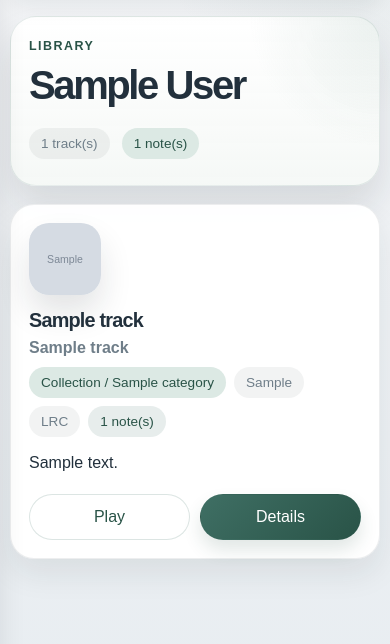
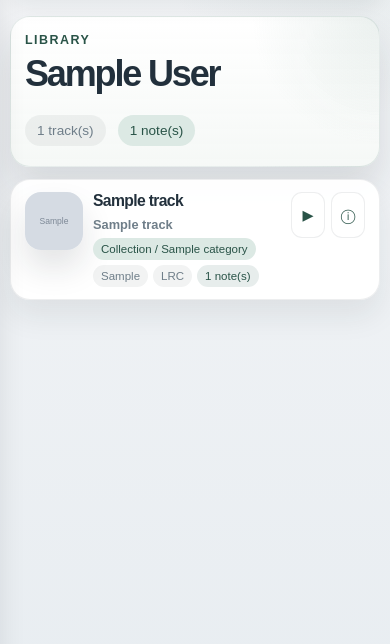
Before and after one commit to ZhehuaZhu/moments-library, a Flask app: page /music in a window 390 px wide. Shown: the part 144-788 px from the top of the page. Run offline with Flask 3, Linux system fonts and the light colour scheme; tables that the repository leaves empty hold one stand-in row (values such as "Sample post"); grey boxes marked "Sample" are stand-in pictures; parts of the project's set-up code (start-up, migrations or seed data) failed here and were passed over; some libraries are stand-ins or nearby versions.

Commit message:
优化了歌曲列表的呈现效果

```diff
--- a/app/static/css/modules/library.css
+++ b/app/static/css/modules/library.css
@@ -11,7 +11,7 @@
 
 .music-library-page {
     display: grid;
-    gap: 18px;
+    gap: 16px;
 }
 
 .page-header.page-header--music-library {
@@ -55,17 +55,16 @@
 
 .music-library-list {
     display: grid;
-    gap: 14px;
+    gap: 12px;
 }
 
 .track-row {
     display: grid;
-    grid-template-columns: minmax(0, 1fr) auto;
-    gap: 18px;
-    align-items: center;
-    padding: 20px 22px;
+    gap: 12px;
+    align-items: center;
+    padding: 18px 20px;
     border: 1px solid rgba(34, 48, 60, 0.08);
-    border-radius: 30px;
+    border-radius: 26px;
     background: rgba(255, 255, 255, 0.96);
     box-shadow: 0 16px 30px rgba(21, 33, 42, 0.08);
     transition:
@@ -83,8 +82,8 @@
 .track-row__primary {
     min-width: 0;
     display: grid;
-    grid-template-columns: 96px minmax(0, 1fr);
-    gap: 18px;
+    grid-template-columns: 88px minmax(0, 1fr) auto;
+    gap: 16px;
     align-items: center;
 }
 
@@ -98,10 +97,10 @@
 }
 
 .track-row__cover {
-    width: 96px;
-    height: 96px;
+    width: 88px;
+    height: 88px;
     display: block;
-    border-radius: 26px;
+    border-radius: 24px;
     object-fit: cover;
     box-shadow: 0 18px 32px rgba(21, 33, 42, 0.12);
     transition: transform var(--transition), box-shadow var(--transition);
@@ -129,14 +128,12 @@
 .track-row__main {
     min-width: 0;
     display: grid;
-    gap: 12px;
+    gap: 8px;
 }
 
 .track-row__title-row {
-    display: flex;
-    justify-content: space-between;
-    align-items: flex-start;
-    gap: 16px;
+    display: grid;
+    gap: 8px;
 }
 
 .track-row__title-group {
@@ -147,7 +144,7 @@
 
 .track-row__title {
     margin: 0;
-    font-size: 1.24rem;
+    font-size: 1.16rem;
     line-height: 1.2;
     letter-spacing: -0.04em;
 }
@@ -171,21 +168,23 @@
 .track-row__artist {
     color: var(--muted);
     font-weight: 600;
+    font-size: 0.94rem;
 }
 
 .track-row__meta {
     display: flex;
     flex-wrap: wrap;
-    gap: 8px;
+    gap: 6px;
 }
 
 .track-row__summary {
     color: var(--text);
-    line-height: 1.7;
+    font-size: 0.92rem;
+    line-height: 1.5;
     display: -webkit-box;
     overflow: hidden;
     -webkit-box-orient: vertical;
-    -webkit-line-clamp: 2;
+    -webkit-line-clamp: 1;
 }
 
 .track-row__summary--placeholder {
@@ -193,15 +192,21 @@
 }
 
 .track-row__actions {
-    display: flex;
-    gap: 10px;
-    flex-wrap: wrap;
-    justify-content: flex-end;
-}
-
-.track-row__actions .button {
-    min-width: 96px;
-    justify-content: center;
+    display: inline-flex;
+    align-items: center;
+    gap: 8px;
+    align-self: start;
+}
+
+.track-row__action {
+    width: 40px;
+    height: 40px;
+    text-decoration: none;
+    box-shadow: none;
+}
+
+.track-row__action span {
+    font-size: 1rem;
 }
 
 .bookshelf-grid {
@@ -2342,66 +2347,135 @@
     }
 
     .track-row {
-        grid-template-columns: 1fr;
         align-items: stretch;
-    }
-
-    .track-row__actions {
-        justify-content: flex-start;
     }
 }
 
 @media (max-width: 720px) {
     .page-header.page-header--music-library {
-        padding: 22px 18px;
-        border-radius: 26px;
+        padding: 18px 16px;
+        border-radius: 22px;
+    }
+
+    .page-header.page-header--music-library h1 {
+        font-size: clamp(2rem, 8vw, 2.7rem);
     }
 
     .track-row {
-        padding: 18px;
-        border-radius: 24px;
+        padding: 14px 16px;
+        border-radius: 22px;
     }
 
     .track-row__primary {
-        grid-template-columns: 80px minmax(0, 1fr);
-        gap: 14px;
+        grid-template-columns: 68px minmax(0, 1fr) auto;
+        gap: 12px;
         align-items: flex-start;
     }
 
     .track-row__cover {
-        width: 80px;
-        height: 80px;
-        border-radius: 22px;
+        width: 68px;
+        height: 68px;
+        border-radius: 18px;
+    }
+
+    .track-row__title {
+        font-size: 1.02rem;
+    }
+
+    .track-row__artist {
+        font-size: 0.86rem;
+    }
+
+    .track-row__summary {
+        font-size: 0.86rem;
+    }
+
+    .track-row__meta .badge {
+        padding: 6px 9px;
+        font-size: 0.75rem;
+    }
+
+    .track-row__action {
+        width: 36px;
+        height: 36px;
+        border-radius: 12px;
+    }
+}
+
+@media (max-width: 540px) {
+    .music-library-page {
+        gap: 12px;
+    }
+
+    .page-header.page-header--music-library {
+        padding: 16px 14px;
+        border-radius: 20px;
+    }
+
+    .page-header.page-header--music-library h1 {
+        font-size: clamp(1.85rem, 10vw, 2.25rem);
+    }
+
+    .music-library-page__headline .eyebrow {
+        margin-bottom: 6px;
+    }
+
+    .track-row {
+        padding: 12px 14px;
+        border-radius: 20px;
+    }
+
+    .track-row__primary {
+        grid-template-columns: 58px minmax(0, 1fr) auto;
+        gap: 10px;
+    }
+
+    .track-row__cover {
+        width: 58px;
+        height: 58px;
+        border-radius: 16px;
+    }
+
+    .track-row__main {
+        gap: 5px;
     }
 
     .track-row__title-row {
-        flex-direction: column;
-        gap: 10px;
-    }
-}
-
-@media (max-width: 540px) {
-    .track-row__primary {
-        grid-template-columns: 1fr;
-    }
-
-    .track-row__artwork-link {
-        width: fit-content;
-    }
-
-    .track-row__cover {
-        width: 72px;
-        height: 72px;
-        border-radius: 20px;
+        gap: 6px;
+    }
+
+    .track-row__title {
+        font-size: 0.98rem;
+    }
+
+    .track-row__artist {
+        font-size: 0.8rem;
+    }
+
+    .track-row__summary {
+        display: none;
+    }
+
+    .track-row__meta {
+        gap: 5px;
+    }
+
+    .track-row__meta .badge {
+        padding: 5px 8px;
+        font-size: 0.72rem;
     }
 
     .track-row__actions {
-        display: grid;
-        grid-template-columns: repeat(2, minmax(0, 1fr));
-    }
-
-    .track-row__actions .button {
-        width: 100%;
-        min-width: 0;
-    }
-}
+        gap: 6px;
+    }
+
+    .track-row__action {
+        width: 34px;
+        height: 34px;
+        border-radius: 11px;
+    }
+
+    .track-row__action span {
+        font-size: 0.9rem;
+    }
+}
--- a/app/static/js/modules/library-player-utils.js
+++ b/app/static/js/modules/library-player-utils.js
@@ -111,10 +111,10 @@ export function applyPlayerAppearance(shell, appearance, controls = {}) {
 
 function getPlayerSizeBounds() {
     return {
-        minWidth: 320,
-        minHeight: 250,
-        maxWidth: Math.max(320, window.innerWidth - 24),
-        maxHeight: Math.max(250, window.innerHeight - 24),
+        minWidth: 280,
+        minHeight: 220,
+        maxWidth: Math.max(280, window.innerWidth - 24),
+        maxHeight: Math.max(220, window.innerHeight - 24),
     };
 }
 
@@ -125,10 +125,10 @@ function normalizePlayerSize(rawSize) {
     return {
         width: Number.isFinite(width)
             ? Math.min(Math.max(Math.round(width), bounds.minWidth), bounds.maxWidth)
-            : Math.min(392, bounds.maxWidth),
+            : Math.min(360, bounds.maxWidth),
         height: Number.isFinite(height)
             ? Math.min(Math.max(Math.round(height), bounds.minHeight), bounds.maxHeight)
-            : Math.min(332, bounds.maxHeight),
+            : Math.min(300, bounds.maxHeight),
     };
 }
 
@@ -152,7 +152,7 @@ export function applyPlayerSize(shell, size) {
     shell.style.setProperty("--player-panel-height", `${normalized.height}px`);
     shell.style.setProperty(
         "--player-ui-scale",
-        `${Math.min(normalized.width / 392, normalized.height / 332).toFixed(3)}`
+        `${Math.min(normalized.width / 360, normalized.height / 300).toFixed(3)}`
     );
     return normalized;
 }
--- a/app/static/js/modules/library.js
+++ b/app/static/js/modules/library.js
@@ -2293,8 +2293,8 @@ function initRemotePlayerShell(shell, elements) {
 
     const resetPlayerSize = () => {
         playerSize = writePlayerSize({
-            width: 392,
-            height: 332,
+            width: 360,
+            height: 300,
         });
         playerSize = applyPlayerSize(shell, playerSize);
         if (customPosition) {
--- a/app/templates/tracks.html
+++ b/app/templates/tracks.html
@@ -78,10 +78,26 @@
                             {{ track_preview or t('music.no_review') }}
                         </p>
                     </div>
-                </div>
-                <div class="track-row__actions">
-                    <button type="button" class="button button--ghost" data-track-play data-track-id="{{ track.id }}">{{ t('music.play') }}</button>
-                    <a class="button button--subtle" href="{{ url_for('library.track_detail', track_id=track.id) }}">{{ t('common.details') }}</a>
+                    <div class="track-row__actions">
+                        <button
+                            type="button"
+                            class="icon-button icon-button--ghost track-row__action"
+                            data-track-play
+                            data-track-id="{{ track.id }}"
+                            aria-label="{{ t('music.play') }} {{ track.title }}"
+                            title="{{ t('music.play') }}"
+                        >
+                            <span aria-hidden="true">&#9654;</span>
+                        </button>
+                        <a
+                            class="icon-button icon-button--ghost track-row__action"
+                            href="{{ url_for('library.track_detail', track_id=track.id) }}"
+                            aria-label="{{ t('common.details') }} {{ track.title }}"
+                            title="{{ t('common.details') }}"
+                        >
+                            <span aria-hidden="true">&#9432;</span>
+                        </a>
+                    </div>
                 </div>
             </article>
         {% else %}
```
Also changed, not shown: other parts of app/static/css/modules/library.css (+12 -12 lines).
